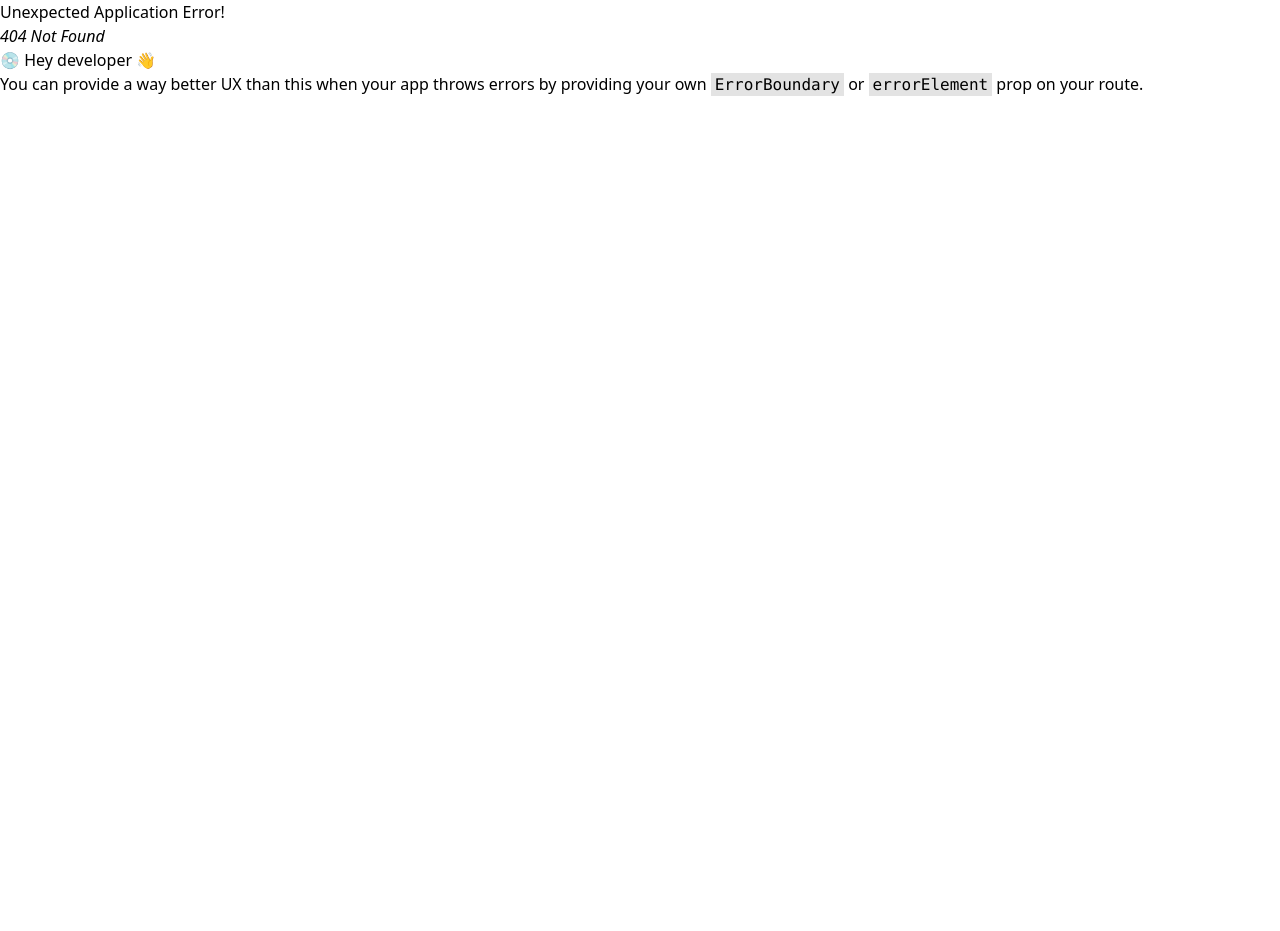
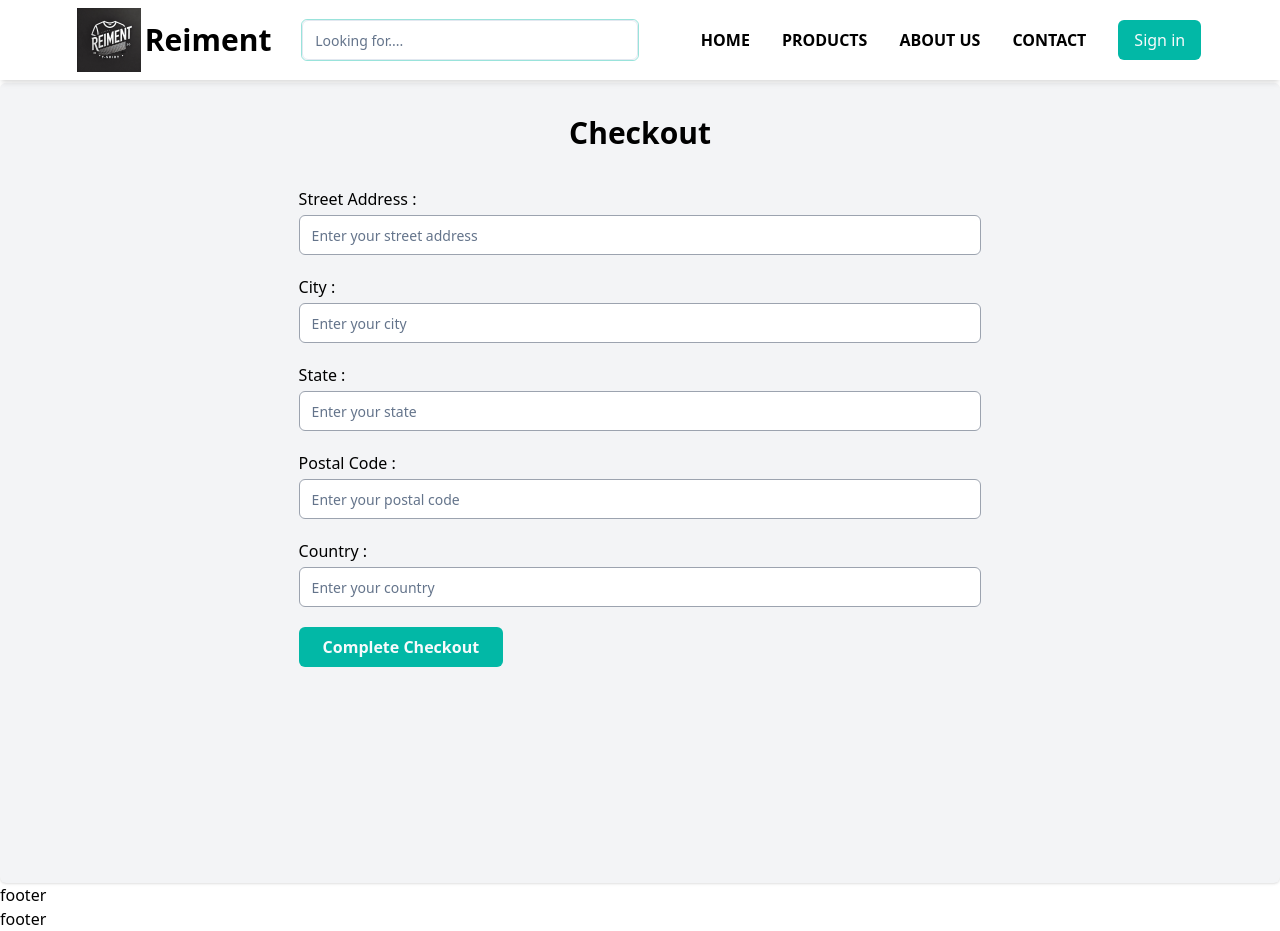
Before and after one commit to MoniruzzamanBillal/reiment-l2-client, a React (Vite) app: page /checkout in a window 1280 px wide. Before the commit this address had no page. Before the commit the page ends 800 px from the top, so only its background shows below. Built offline with nearby package versions, Linux system fonts and the light colour scheme; no server answers.

Commit message:
checkout page design done

```diff
--- /dev/null
+++ b/src/pages/Checkout.tsx
@@ -0,0 +1,77 @@
+import { ReimentForm, ReimentInput } from "@/components/form";
+
+import { Button } from "@/components/ui/button";
+import { FieldValues } from "react-hook-form";
+
+import { toast } from "sonner";
+import { useNavigate } from "react-router-dom";
+import { FormSubmitLoading } from "@/components/ui";
+
+const Checkout = () => {
+  const navigate = useNavigate();
+
+  const handleAddAddress = async (data: FieldValues) => {
+    console.log(data);
+  };
+
+  return (
+    <>
+      {/* {isLoading && <FormSubmitLoading />} */}
+
+      <div className="CheckoutContainer py-8 bg-gray-100 min-h-screen p-3 shadow rounded-md">
+        <div className="CheckoutWrapper">
+          <h1 className="mb-8 px-3 xsm:px-4 sm:px-5 md:px-6 font-bold text-2xl md:text-3xl text-center">
+            Checkout
+          </h1>
+
+          <div className="checkoutForm p-1 w-[95%] xsm:w-[85%] sm:w-[78%] md:w-[70%] xmd:w-[65%] lg:w-[55%] m-auto">
+            <ReimentForm onSubmit={handleAddAddress}>
+              <ReimentInput
+                type="text"
+                label="Street Address :"
+                name="street"
+                placeholder="Enter your street address"
+              />
+
+              <ReimentInput
+                type="text"
+                label="City :"
+                name="city"
+                placeholder="Enter your city"
+              />
+
+              <ReimentInput
+                type="text"
+                label="State :"
+                name="state"
+                placeholder="Enter your state"
+              />
+
+              <ReimentInput
+                type="text"
+                label="Postal Code :"
+                name="postalCode"
+                placeholder="Enter your postal code"
+              />
+
+              <ReimentInput
+                type="text"
+                label="Country :"
+                name="country"
+                placeholder="Enter your country"
+              />
+
+              <Button
+                className={`px-3 xsm:px-4 sm:px-5 md:px-6 font-semibold text-xs sm:text-sm md:text-base active:scale-95 duration-500 bg-prime50 hover:bg-prime100`}
+              >
+                Complete Checkout
+              </Button>
+            </ReimentForm>
+          </div>
+        </div>
+      </div>
+    </>
+  );
+};
+
+export default Checkout;
--- a/src/pages/UserCart.tsx
+++ b/src/pages/UserCart.tsx
@@ -1,7 +1,9 @@
 import { CartItemCard, FormSubmitLoading, NoCartItem } from "@/components/ui";
 import { useGetUserCartQuery } from "@/redux/features/cart/cart.api";
+import { useNavigate } from "react-router-dom";
 
 const UserCart = () => {
+  const navigate = useNavigate();
   const { data: cartData, isLoading: cartDataLoading } =
     useGetUserCartQuery(undefined);
 
@@ -95,7 +97,7 @@ const UserCart = () => {
 
                 <button
                   className="inline-block rounded-lg bg-indigo-500 px-8 py-3 text-center text-sm font-semibold text-white outline-none ring-indigo-300 transition duration-100 hover:bg-indigo-600 focus-visible:ring active:bg-indigo-700 md:text-base"
-                  //   onClick={() => handleCheckout()}
+                  onClick={() => navigate("/checkout")}
                 >
                   Check out
                 </button>
--- a/src/pages/index.tsx
+++ b/src/pages/index.tsx
@@ -21,3 +21,4 @@ export { default as UpdateShop } from "./UpdateShop";
 export { default as AddProduct } from "./AddProduct";
 export { default as UpdateProduct } from "./UpdateProduct";
 export { default as UserCart } from "./UserCart";
+export { default as Checkout } from "./Checkout";
--- a/src/routes/router.tsx
+++ b/src/routes/router.tsx
@@ -4,6 +4,7 @@ import {
   AddProduct,
   AddShop,
   AdminStatistics,
+  Checkout,
   CustomerOrderHistory,
   Dashboard,
   DashboardLayout,
@@ -38,6 +39,10 @@ const router = createBrowserRouter([
       {
         path: "/cart",
         element: <UserCart />,
+      },
+      {
+        path: "/checkout",
+        element: <Checkout />,
       },
 
       {
```
